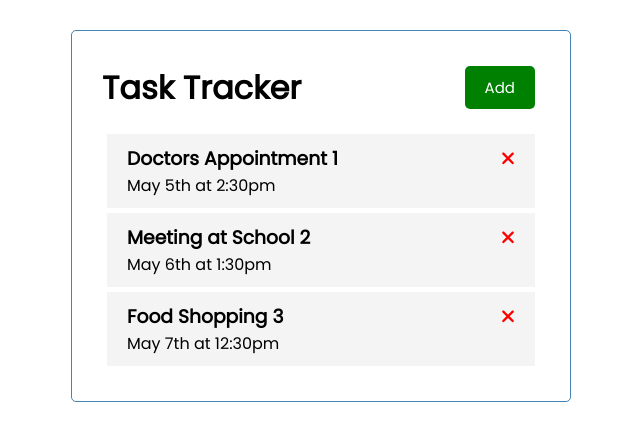
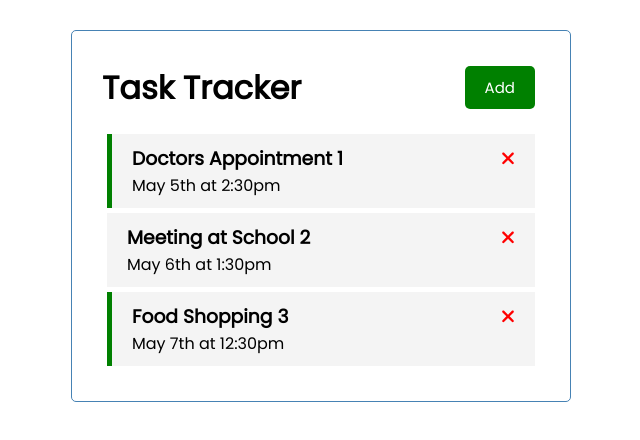
Before and after one commit to paulthomas2107/angular-crash, an Angular app: page / in a window 1280 px wide. Shown: the top 440 px of the page, without its empty margins (319-959 px from the left). Built offline with nearby package versions, Linux system fonts and the light colour scheme; data requests are answered from the project's data file.

Commit message:
Add reminder bar

```diff
--- a/db.json
+++ b/db.json
@@ -10,13 +10,13 @@
       "id": 2,
       "text": "Meeting at School 2",
       "day": "May 6th at 1:30pm",
-      "reminder": true
+      "reminder": false
     },
     {
       "id": 3,
       "text": "Food Shopping 3",
       "day": "May 7th at 12:30pm",
-      "reminder": false
+      "reminder": true
     }
   ]
 }
--- a/src/app/components/task-item/task-item.component.html
+++ b/src/app/components/task-item/task-item.component.html
@@ -1,4 +1,11 @@
-<div class="task">
-    <h3>{{task.text}} <fa-icon (click)="onDelete(task)"  [ngStyle]="{'color': 'red'}" [icon]="faTimes"></fa-icon></h3>
-    <p>{{task.day}}</p>
+<div [ngClass]="{reminder: task.reminder}" class="task" (dblclick)="onToggle(task)">
+  <h3>
+    {{ task.text }}
+    <fa-icon
+      (click)="onDelete(task)"
+      [ngStyle]="{ color: 'red' }"
+      [icon]="faTimes"
+    ></fa-icon>
+  </h3>
+  <p>{{ task.day }}</p>
 </div>
--- a/src/app/components/task-item/task-item.component.ts
+++ b/src/app/components/task-item/task-item.component.ts
@@ -11,6 +11,7 @@
 
   @Input() task!: Task;
   @Output() onDeleteTask: EventEmitter<Task> = new EventEmitter()
+  @Output() onToggleReminder: EventEmitter<Task> = new EventEmitter()
 
   faTimes = faTimes
 
@@ -23,4 +24,8 @@
     this.onDeleteTask.emit(task);
   }
 
+  onToggle(task: Task) {
+    this.onToggleReminder.emit(task);
+  }
+
 }
--- a/src/app/components/tasks/tasks.component.html
+++ b/src/app/components/tasks/tasks.component.html
@@ -2,4 +2,5 @@
   *ngFor="let task of tasks"
   [task]="task"
   (onDeleteTask)="deleteTask(task)"
+  (onToggleReminder)="toggleReminder(task)"
 ></app-task-item>
--- a/src/app/components/tasks/tasks.component.ts
+++ b/src/app/components/tasks/tasks.component.ts
@@ -25,4 +25,11 @@
         () => (this.tasks = this.tasks.filter((t) => t.id !== task.id))
       );
   }
+
+  toggleReminder(task: Task) {
+    task.reminder = !task.reminder;
+    console.log(task.reminder)
+  }
+
+
 }
```
